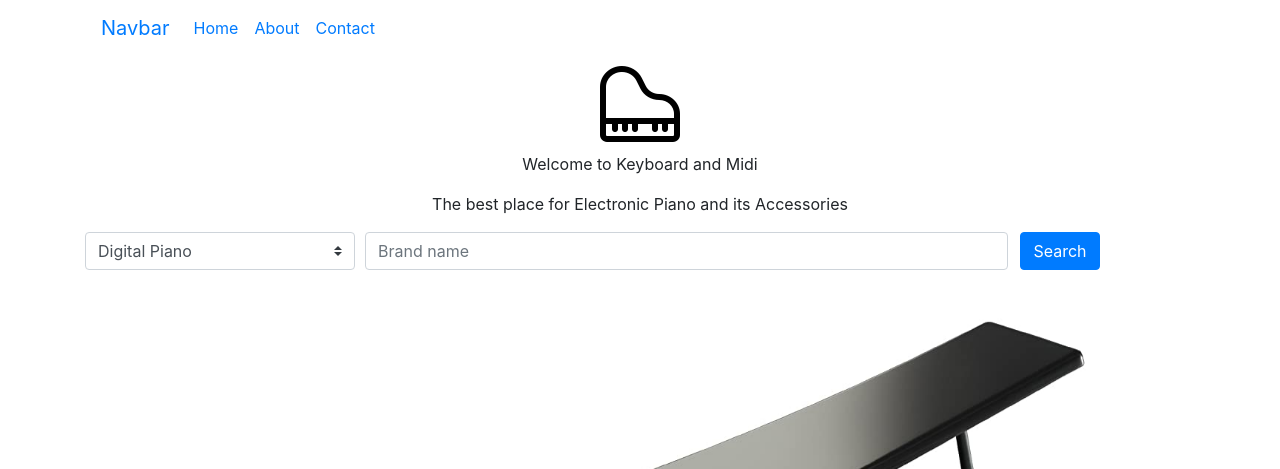
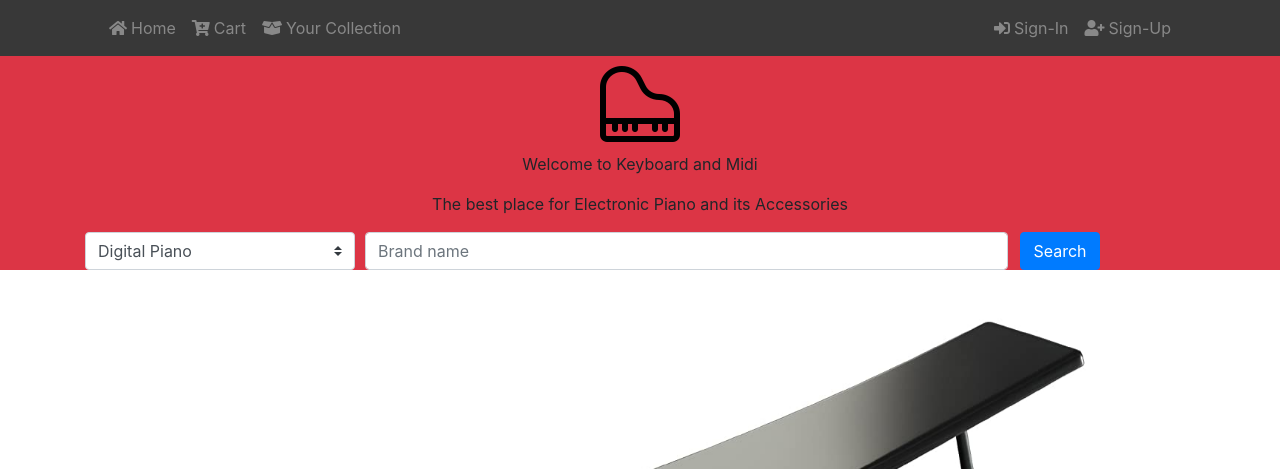
Before and after one commit to tahiry-dev/keyboard-midi-store, a PHP site: page / in a window 1280 px wide. Shown: the top 469 px of the page. Run offline with PHP 8.4, Linux system fonts and the light colour scheme.

Commit message:
Style the navigation for all size

```diff
--- a/css/style.css
+++ b/css/style.css
@@ -3,3 +3,20 @@
   margin: 0;
   padding: 0;
   box-sizing: border-box; }
+
+/* ---Global Rules--- */
+/* ---Header--- */
+header {
+  background-color: #383838; }
+
+.nav-item .nav-link {
+  color: #888888; }
+
+.nav-item .nav-link:hover {
+  color: #bbbbbb; }
+
+.fa-bars {
+  color: #888888; }
+
+.right-icon .fa-music {
+  color: #888888; }
--- a/index.html
+++ b/index.html
@@ -21,21 +21,35 @@
     <header>
         <div class="container">
             <nav class="navbar navbar-expand-md">
-                <a class="navbar-brand" href="#">Navbar</a>
                 <button class="navbar-toggler" type="button" data-toggle="collapse" data-target="#hidden-link"
                     aria-controls="navbarSupportedContent" aria-expanded="false" aria-label="Toggle navigation">
-                    <span class="navbar-toggler-icon"></span>
+                    <span class="navbar-toggler-icon"><i class="fas fa-bars"></i></span>
                 </button>
                 <div class="collapse navbar-collapse" id="hidden-link">
                     <ul class="navbar-nav mr-auto">
-                        <li class="nav-item active">
-                            <a class="nav-link" href="#">Home</a>
+                        <li class="nav-item">
+                            <a class="nav-link" href="#"><i class="fas fa-home mr-1"></i>Home</a>
                         </li>
                         <li class="nav-item">
-                            <a class="nav-link" href="#">About</a>
+                            <a class="nav-link" href="#"><i class="fas fa-cart-plus mr-1"></i>Cart</a>
                         </li>
                         <li class="nav-item">
-                            <a class="nav-link">Contact</a>
+                            <a class="nav-link" href="#"><i class="fas fa-box-open mr-1"></i>Your Collection</a>
+                        </li>
+                        <li class="nav-item d-md-none">
+                            <a class="nav-link" href="#"><i class="fas fa-sign-in-alt mr-1"></i>Sign-In</a>
+                        </li>
+                        <li class="nav-item d-md-none">
+                            <a class="nav-link" href="#"><i class="fas fa-user-plus mr-1"></i>Sign-Up</a>
+                        </li>
+                </div>
+                <div class="right-menu">
+                    <ul class="navbar-nav mr-auto">
+                        <li class="nav-item d-none d-md-flex">
+                            <a class="nav-link" href="#"><i class="fas fa-sign-in-alt mr-1"></i>Sign-In</a>
+                        </li>
+                        <li class="nav-item d-none d-md-flex">
+                            <a class="nav-link" href="#"><i class="fas fa-user-plus mr-1"></i>Sign-Up</a>
                         </li>
                     </ul>
                 </div>
@@ -44,7 +58,7 @@
     </header>
 
     <main>
-        <div class="main-heading text-center">
+        <div class="main-heading text-center bg-danger">
             <img src="images/large-piano-icon.png" alt="piano icon">
             <p>Welcome to <span>Keyboard and Midi</span></p>
             <p>The best place for Electronic Piano and its Accessories</p>
```
Also changed, not shown: sass/main.scss (+34 -0 lines).
